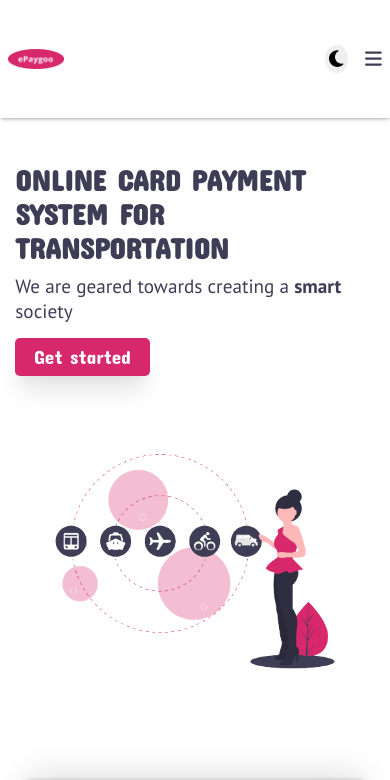
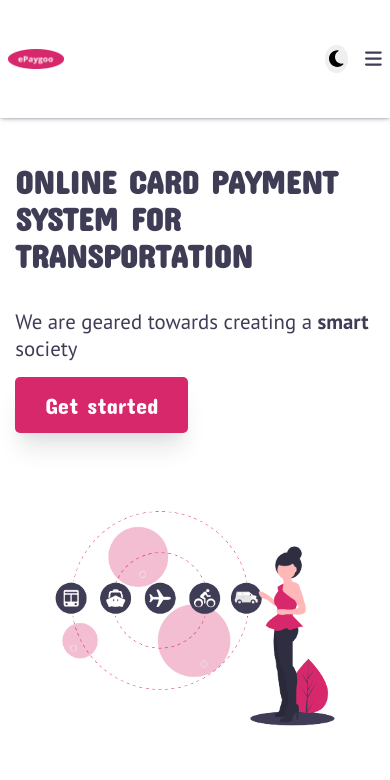
Before and after one commit to Rogue-codes/epaygoo, a React (Create React App) app: page / in a window 390 px wide. Shown: the top 780 px of the page. Built offline with nearby package versions, Linux system fonts and the light colour scheme; a web font is replaced by a local one.

Commit message:
media query

```diff
--- a/src/Components/FirstSection.jsx
+++ b/src/Components/FirstSection.jsx
@@ -25,9 +25,10 @@ const Lefty = styled.div`
 
 const Text = styled.h1`
     @media (max-width:480px) {
-        font-size: 1.8rem;
+        font-size: 2rem;
         width: 100%;
         padding-left: 2%;
+        margin-bottom: 9%;
     }
     margin-top: 10%;
     margin-bottom: 2%;
@@ -39,7 +40,7 @@ const Text = styled.h1`
 
 const Passage = styled.p`
     @media (max-width:480px) {
-        font-size: 1.2rem;
+        font-size: 1.3rem;
         width: 100%;
         padding-left: 2%;
     }
@@ -67,9 +68,10 @@ const Right = styled.div`
 `
 const Btn = styled.button`
     @media (max-width:480px) {
-        font-size: 1.2rem;
+        font-size: 1.4rem;
         margin-bottom: 5%;
         margin-left: 2%;
+        padding: 4% 8%;
     }
     margin-top: 2%;
     background: #d7286b;
```
